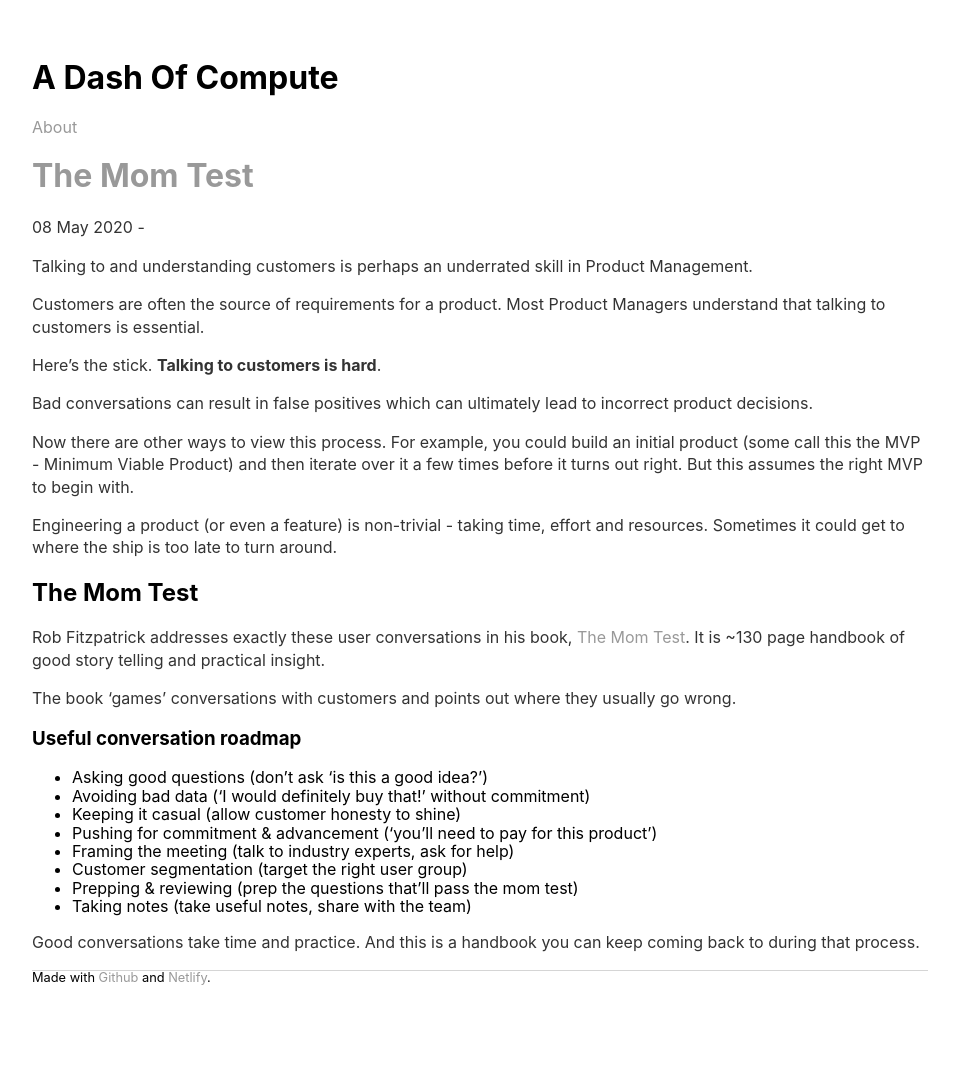
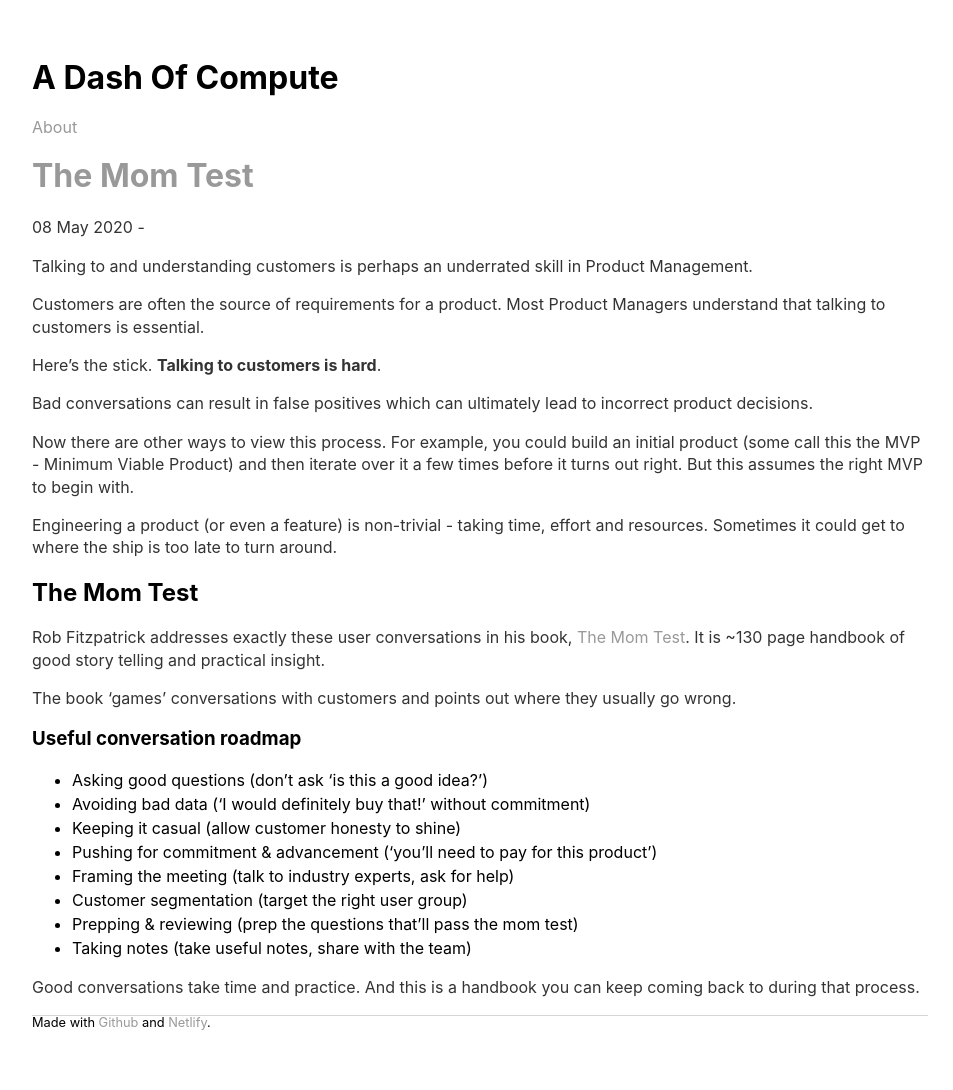
Before and after one commit to sautee/sautee.github.io, a Jekyll site: the page built from _posts/2020-05-08-momtest.md, in a window 1280 px wide. Shown: the whole page, without its empty margins (160-1113 px from the left). Built offline with Jekyll 4.4.1, drawn with Linux system fonts in a browser that asks for light colours; nearby versions of some CDN libraries; library files that are not in the unit come from our copies; before the commit the page ends 1046 px from its top, so only the background shows below that.

Commit message:
Update site.css

```diff
--- a/css/site.css
+++ b/css/site.css
@@ -18,6 +18,11 @@
   font-size: 1rem;
   line-height: 1.4em;
   color: #333;
+}
+
+ul,
+ol {
+  line-height: 1.5em;
 }
 
 a {
```
